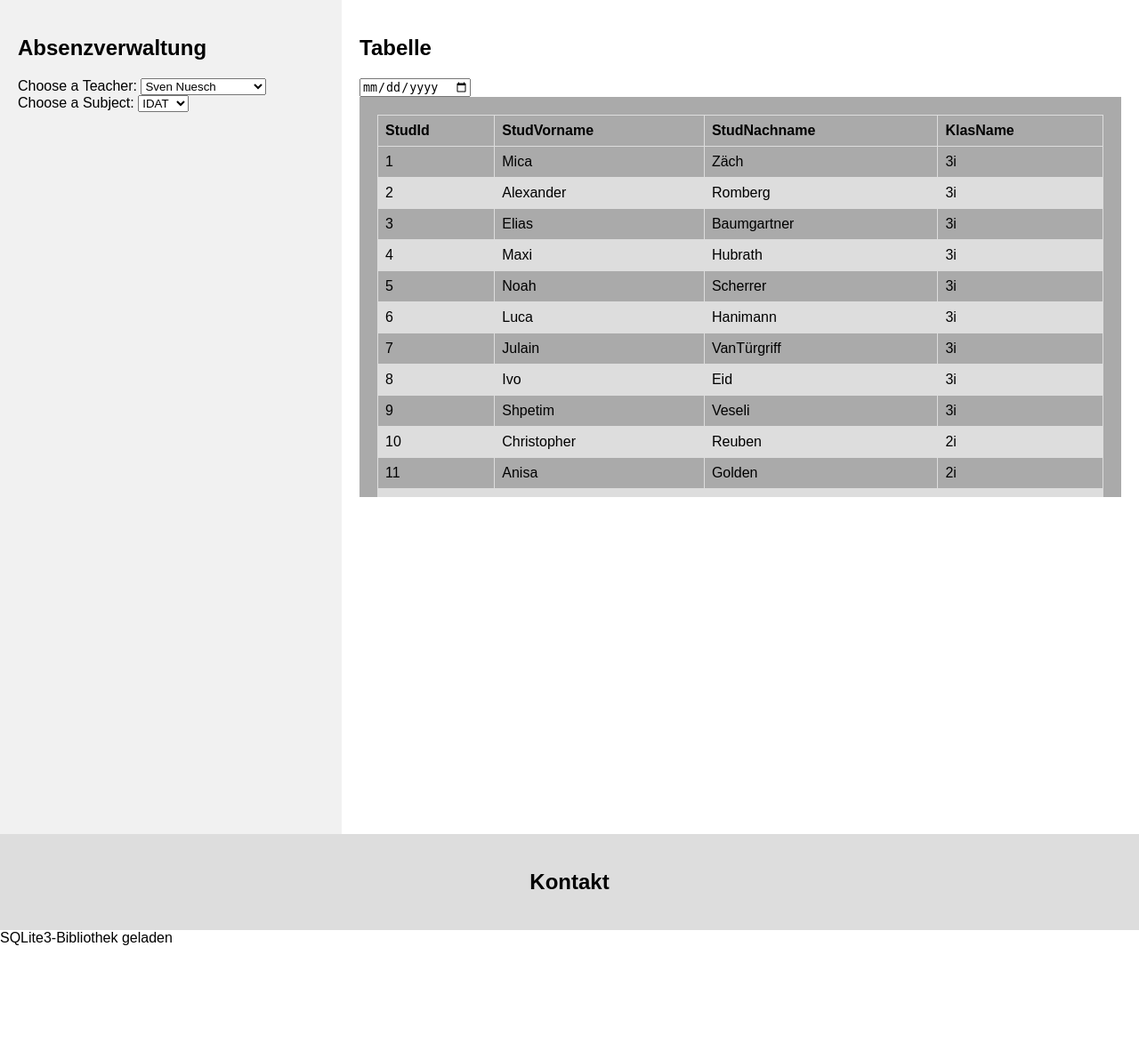
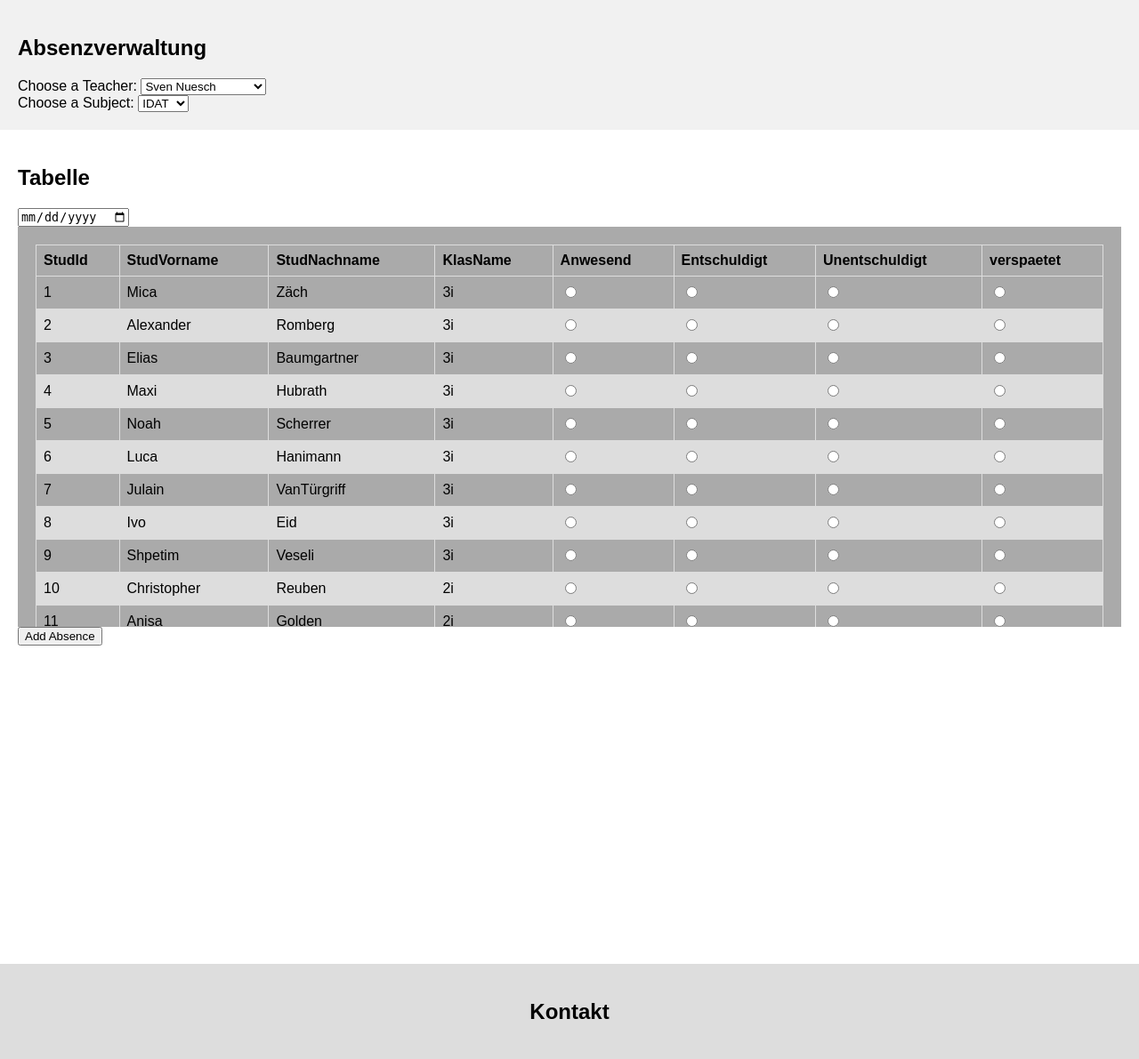
Before and after one commit to ALRND45/AbsentVerwaltung, a PHP site: page / in a window 1280 px wide. Shown: the part 200-1391 px from the top of the page at 89% size. Before the commit the page ends 1263 px from the top, so only its background shows below. Run offline with PHP 8.4, Linux system fonts and the light colour scheme; data comes from the database, SQL or seed files in the repository.

Commit message:
added radio button groups

```diff
--- a/src/index.php
+++ b/src/index.php
@@ -74,6 +74,7 @@
             <label for="teacher">Choose a Teacher:</label>
             <select name="teacher" id="teacher">
             <?php
+            //add TLehrer, TFächer to Dropdown
             while ($dsatz = $LehrQuery->fetchArray(SQLITE3_ASSOC)) {
                 echo '<option value="teacher">' . $dsatz["Vorname"] . " " . $dsatz["Nachname"] . '</option>"';
               }
@@ -98,12 +99,19 @@
                 //build html table
                $firstRow = true;
                echo '<div class="table-responsive"><table class="table">';
+               $i = 0;
                while ($row = $StudQuery->fetchArray(SQLITE3_ASSOC)) {
+
                    if ($firstRow) {
                        echo '<thead><tr>';
                        foreach ($row as $key => $value) {
                            echo '<th>'.$key.'</th>';
+
                        }
+                       echo '<th>' . 'Anwesend' . '</th>';
+                       echo '<th>' . 'Entschuldigt' . '</th>';
+                       echo '<th>' . 'Unentschuldigt' . '</th>';
+                       echo '<th>' . 'verspaetet' . '</th>';
                        echo '</tr></thead>';
                        echo '<tbody>';
                        $firstRow = false;
@@ -112,13 +120,26 @@
                    echo '<tr>';
                    foreach ($row as $value) {
                        echo '<td>'.$value.'</td>';
+
+
                    }
+                   echo '<td>' . '<input type="radio" id="0"
+                   name="absence' . $i . '"' . ' value="anwesend">' . '</td>' ;
+                   echo '<td>' . '<input type="radio" id="1"
+                   name="absence' . $i . '"' . ' value="entschuldigt">' . '</td>' ;
+                   echo '<td>' . '<input type="radio" id="2"
+                   name="absence' . $i . '"' . ' value="unentschuldigt">' . '</td>' ;
+                   echo '<td>' . '<input type="radio" id="3"
+                   name="absence' . $i . '"' . ' value="verspaetet">' . '</td>' ;
                    echo '</tr>';
+
+                   $i++;
                }
                echo '</tbody>';
                echo '</table></div>';
                 ?>
             </div>
+            <button type="button" onclick="myFunction()">Add Absence</button>
         </div>
     </main>
 
```
